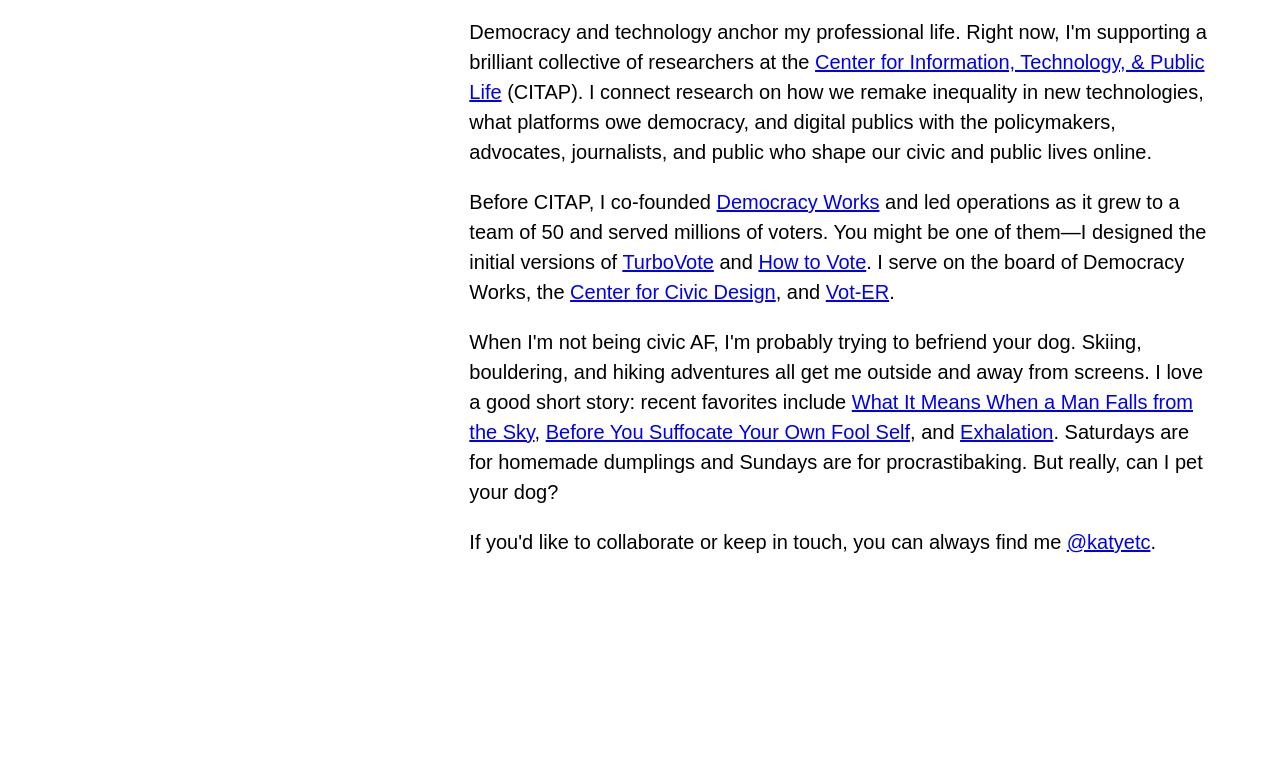
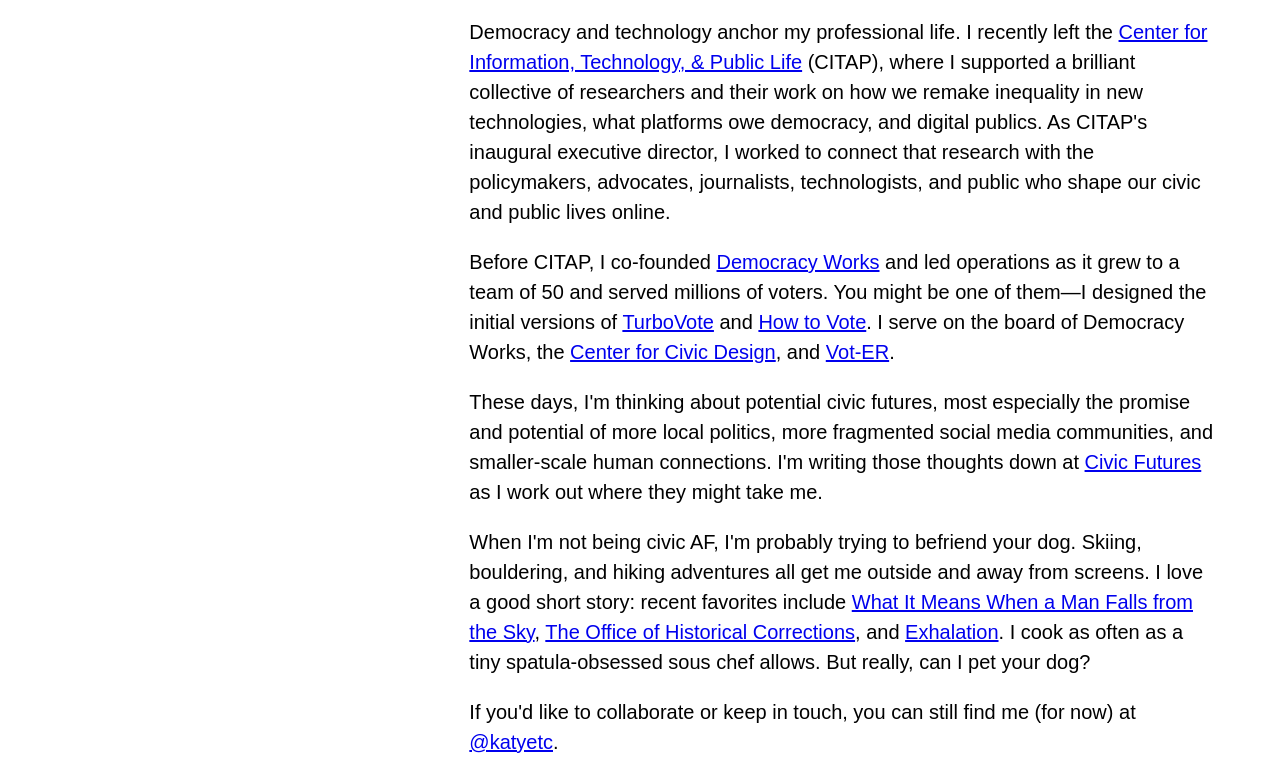
Before and after one commit to kep/kep, a plain HTML site: page index.html in a window 1280 px wide. Shown: the part 516-1293 px from the top of the page. Before the commit the page ends 1093 px from the top, so only its background shows below. Drawn offline with nearby package versions, Linux system fonts and the light colour scheme.

Commit message:
Update index.html
Updated bio to add post-CITAP projects.

```diff
--- a/index.html
+++ b/index.html
@@ -20,10 +20,11 @@
           <p>I'm Kathryn Peters, or Katy, etc.</p>
           <p>I love democracy. Voting? Of course. Participatory budgeting? Now we're talking. Citizens' commissions? Public service design? Social movements? All of it. Building equitable access to power is beautiful, messy work.</p>
           <p>I speak technology. To be honest, I first learned French and HTML around the same time and preferred French&mdash;but HTML opened more opportunities. (I did get to use my French on occasion while working, in IT, for the United Nations.)</p>
-          <p>Democracy and technology anchor my professional life. Right now, I'm supporting a brilliant collective of researchers at the <a href="https://citap.unc.edu">Center for Information, Technology, &amp; Public Life</a> (CITAP). I connect research on how we remake inequality in new technologies, what platforms owe democracy, and digital publics with the policymakers, advocates, journalists, and public who shape our civic and public lives online.</p>
+          <p>Democracy and technology anchor my professional life. I recently left the <a href="https://citap.unc.edu">Center for Information, Technology, &amp; Public Life</a> (CITAP), where I supported a brilliant collective of researchers and their work on how we remake inequality in new technologies, what platforms owe democracy, and digital publics. As CITAP's inaugural executive director, I worked to connect that research with the policymakers, advocates, journalists, technologists, and public who shape our civic and public lives online.</p>
           <p>Before CITAP, I co-founded <a href="https://democracy.works">Democracy Works</a> and led operations as it grew to a team of 50 and served millions of voters. You might be one of them&mdash;I designed the initial versions of <a href="https://turbovote.org">TurboVote</a> and <a href="https://howto.vote">How to Vote</a>. I serve on the board of Democracy Works, the <a href="https://civicdesign.org">Center for Civic Design</a>, and <a href="https://vot-er.org/">Vot-ER</a>.</p>
-          <p>When I'm not being civic AF, I'm probably trying to befriend your dog. Skiing, bouldering, and hiking adventures all get me outside and away from screens. I love a good short story: recent favorites include <a href="https://www.indiebound.org/book/9780735211032">What It Means When a Man Falls from the Sky</a>, <a href="https://www.indiebound.org/book/9781594485367">Before You Suffocate Your Own Fool Self</a>, and <a href="https://www.indiebound.org/book/9781101972083">Exhalation</a>. Saturdays are for homemade dumplings and Sundays are for procrastibaking. But really, can I pet your dog?</p>
-          <p>If you'd like to collaborate or keep in touch, you can always find me <a href="https://twitter.com/katyetc">@katyetc</a>.</p>
+          <p>These days, I'm thinking about potential civic futures, most especially the promise and potential of more local politics, more fragmented social media communities, and smaller-scale human connections. I'm writing those thoughts down at <a href="civicfuture.substack.com">Civic Futures</a> as I work out where they might take me.</p>
+          <p>When I'm not being civic AF, I'm probably trying to befriend your dog. Skiing, bouldering, and hiking adventures all get me outside and away from screens. I love a good short story: recent favorites include <a href="https://www.indiebound.org/book/9780735211032">What It Means When a Man Falls from the Sky</a>, <a href="https://www.penguinrandomhouse.com/books/303653/the-office-of-historical-corrections-by-danielle-evans/">The Office of Historical Corrections</a>, and <a href="https://www.indiebound.org/book/9781101972083">Exhalation</a>. I cook as often as a tiny spatula-obsessed sous chef allows. But really, can I pet your dog?</p>
+          <p>If you'd like to collaborate or keep in touch, you can still find me (for now) at <a href="https://twitter.com/katyetc">@katyetc</a>.</p>
         </div>
       </div>
     </div>
```
